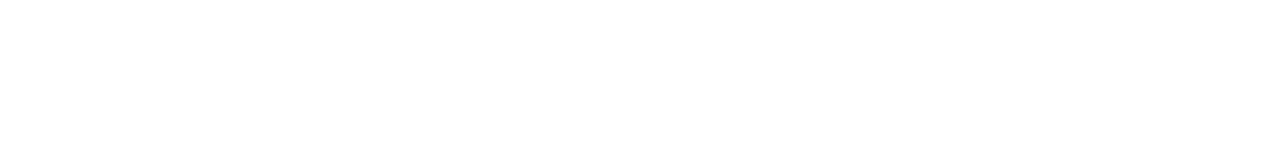
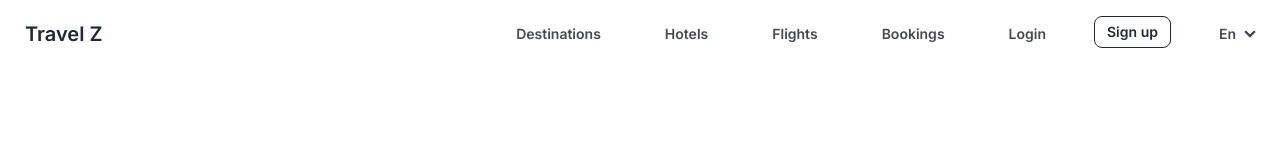
Before and after one commit to nrbnayon/Travel-Z, a plain HTML site: page index.html in a window 1280 px wide. Drawn offline with nearby package versions, Linux system fonts and the light colour scheme.

Commit message:
Added Navbar

```diff
--- a/index.html
+++ b/index.html
@@ -37,10 +37,34 @@
   <title>Travel Z</title>
 </head>
 
-<body class="font-inter">
+<body class="font-inter container mx-auto">
   <!-- ----Top Navbar Sticky------ -->
-  <nav class="container mx-auto sticky top-0 z-50">
+  <nav class="sticky top-0 z-50">
+    <div class="navbar bg-base-100">
+      <div class="flex-1">
+        <a class="btn btn-ghost text-xl">Travel Z</a>
+      </div>
+      <div class="flex-none">
+        <ul class="menu menu-horizontal px-1 space-x-3 md:space-x-6 lg:space-x-8 text-[#444A52] font-semibold">
+          <li><a>Destinations</a></li>
+          <li><a>Hotels</a></li>
+          <li><a>Flights</a></li>
+          <li><a>Bookings</a></li>
+          <li><a>Login</a></li>
+          <li><button class="btn btn-outline btn-sm">Sign up</button></li>
 
+          <li>
+            <details>
+              <summary>En</summary>
+              <ul class="bg-base-100 rounded-t-none p-2">
+                <li><a>Ban</a></li>
+                <li><a>Hin</a></li>
+              </ul>
+            </details>
+          </li>
+        </ul>
+      </div>
+    </div>
   </nav>
   <!-- ------Banner section--- -->
 
--- a/tailwind.config.js
+++ b/tailwind.config.js
@@ -1,5 +1,4 @@
 /** @type {import('tailwindcss').Config} */
-
 module.exports = {
   content: ["./src/**/*.{html,js}"],
   theme: {
```
Also changed, not shown: assets/banner.png (added).
